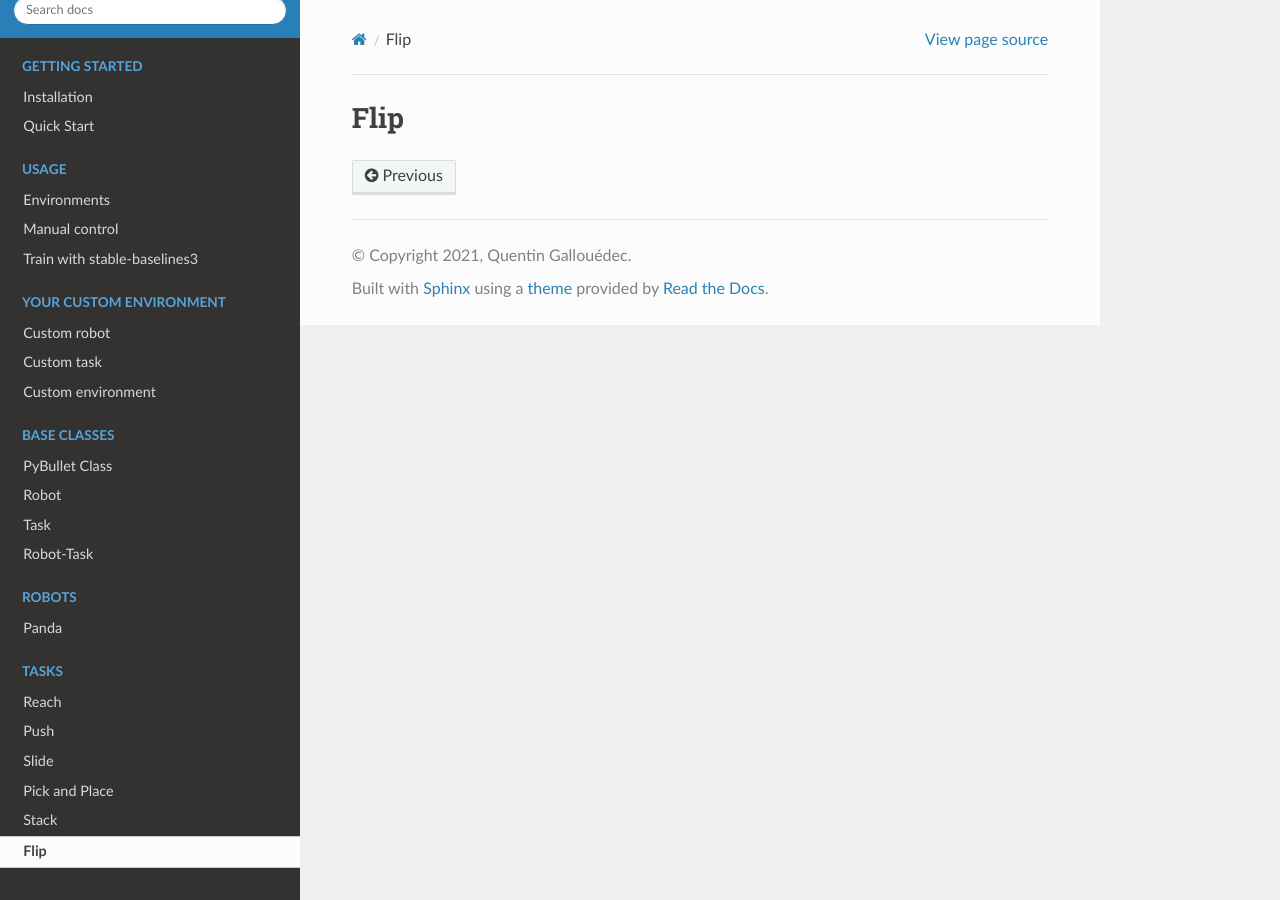
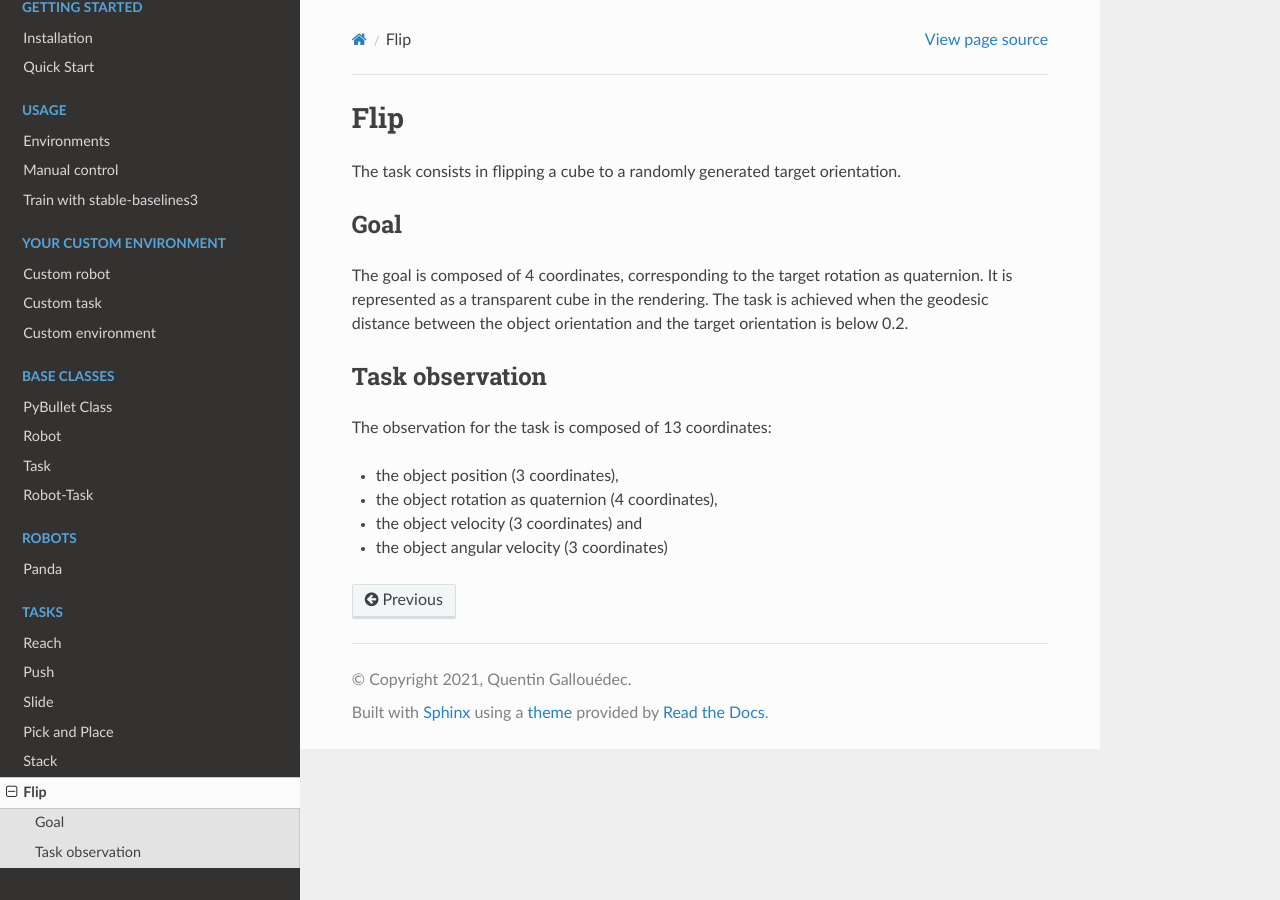
Before and after one commit to qgallouedec/panda-gym, a Sphinx documentation site: the page built from docs/tasks/flip.rst, in a window 1280 px wide. Built offline with Sphinx 7.4.7 and the Read the Docs theme 2.0.0, drawn with Linux system fonts in a browser that asks for light colours.

Commit message:
flip doc

```diff
--- a/docs/tasks/flip.rst
+++ b/docs/tasks/flip.rst
@@ -2,3 +2,20 @@
 
 Flip
 ====
+
+The task consists in flipping a cube to a randomly generated target orientation.
+
+Goal
+----
+
+The goal is composed of 4 coordinates, corresponding to the target rotation as quaternion. It is represented as a transparent cube in the rendering. The task is achieved when the geodesic distance between the object orientation and the target orientation is below 0.2.
+
+Task observation
+----------------
+
+The observation for the task is composed of 13 coordinates:
+
+- the object position (3 coordinates),
+- the object rotation as quaternion (4 coordinates),
+- the object velocity (3 coordinates) and
+- the object angular velocity (3 coordinates)
```
